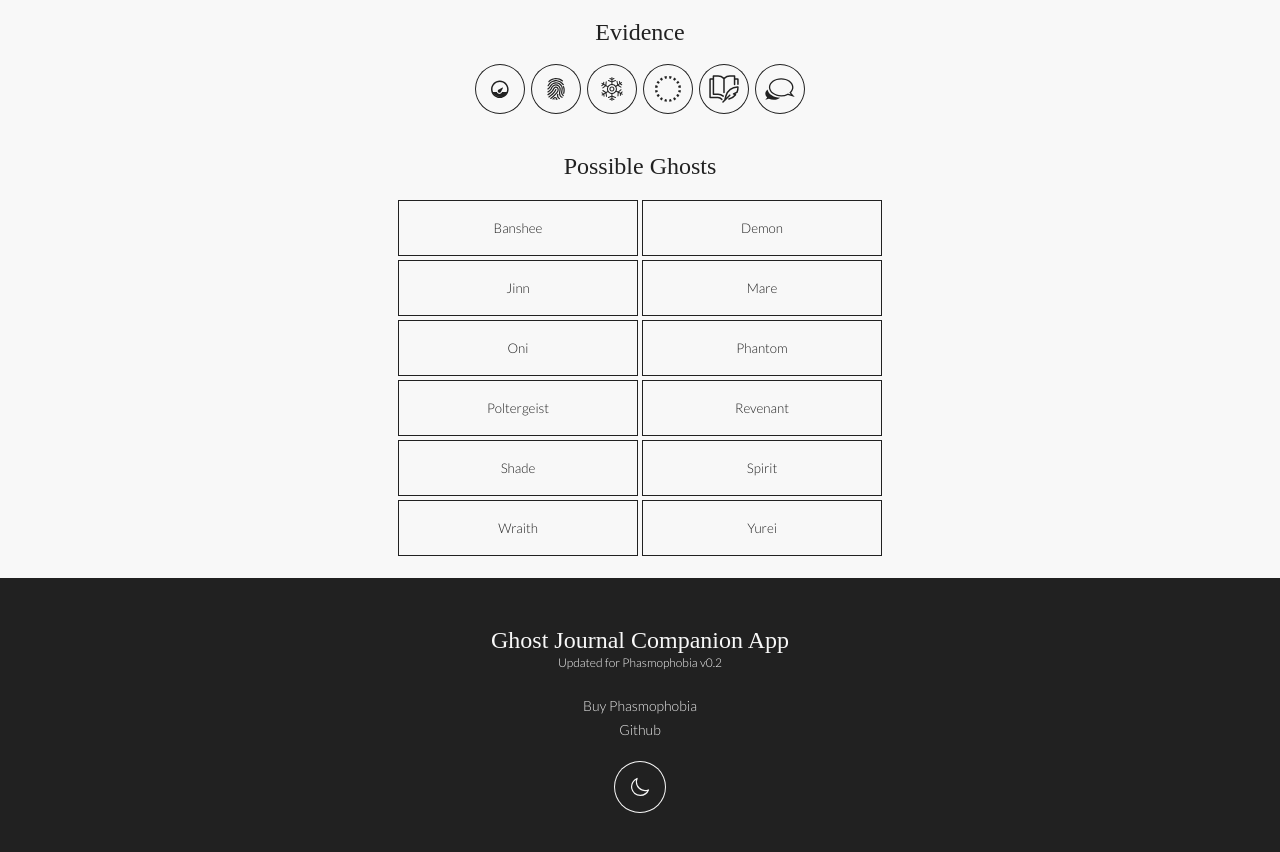
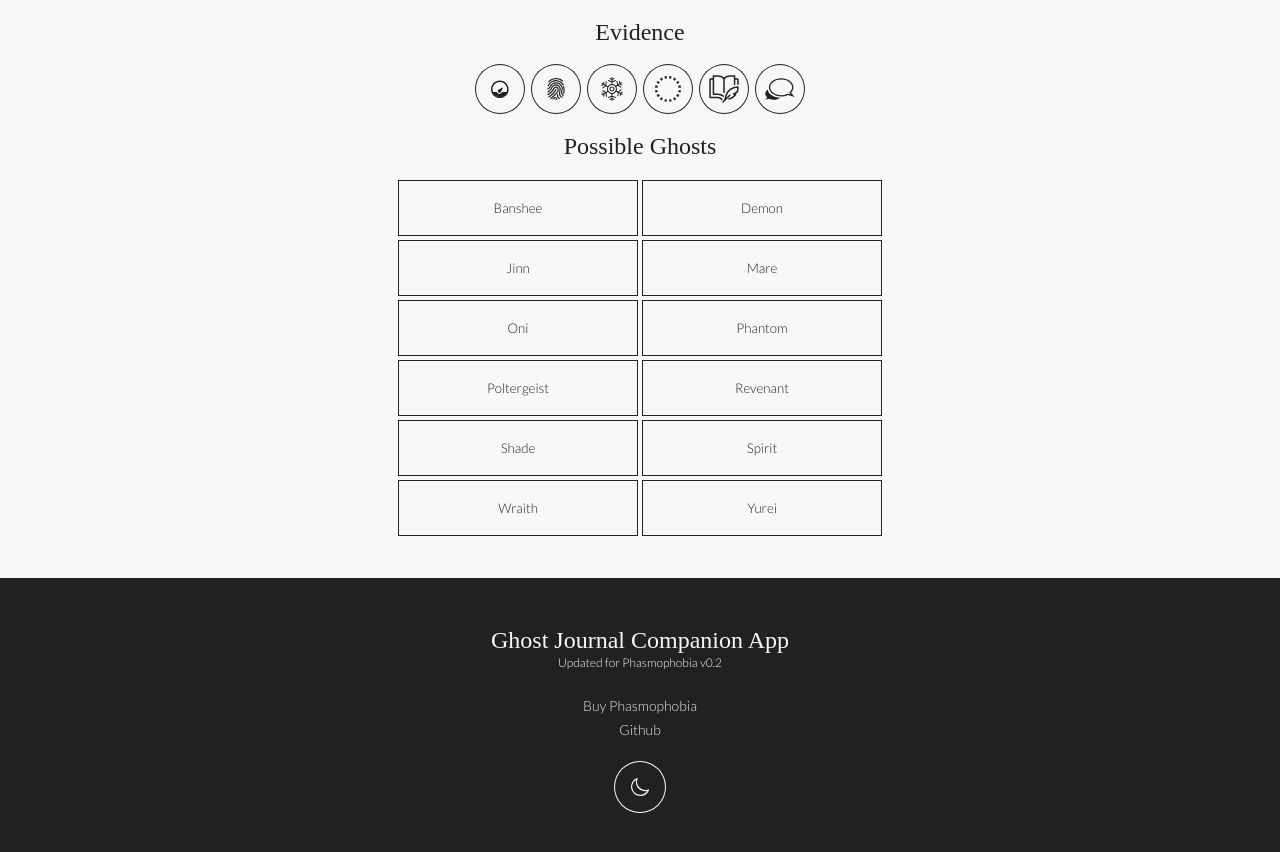
Before and after one commit to danWithABeard/phasmophobia-journal, a React (Create React App) app: page / in a window 1280 px wide. Shown: the top 852 px of the page. Built offline with nearby package versions, Linux system fonts and the light colour scheme; a web font is replaced by a local one.

Commit message:
Minor margin adjustments

```diff
--- a/src/scss/_evidence.scss
+++ b/src/scss/_evidence.scss
@@ -4,7 +4,6 @@
   flex-wrap: wrap;
   justify-content: center;
   width: 100%;
-  padding-bottom: 20px;
   max-width: 500px;
 }
 
--- a/src/scss/_ghost-details.scss
+++ b/src/scss/_ghost-details.scss
@@ -3,6 +3,7 @@
   padding: 15px;
   text-align: center;
   position: relative;
+  margin-top: 25px;
 
   h2 {
     font-family: $header;
--- a/src/scss/_ghosts.scss
+++ b/src/scss/_ghosts.scss
@@ -2,7 +2,7 @@
   display: flex;
   flex-wrap: wrap;
   justify-content: center;
-  margin-bottom: 20px;
+  margin-bottom: 40px;
   max-width: 500px;
   text-align: center;
   width: 100%;
```
